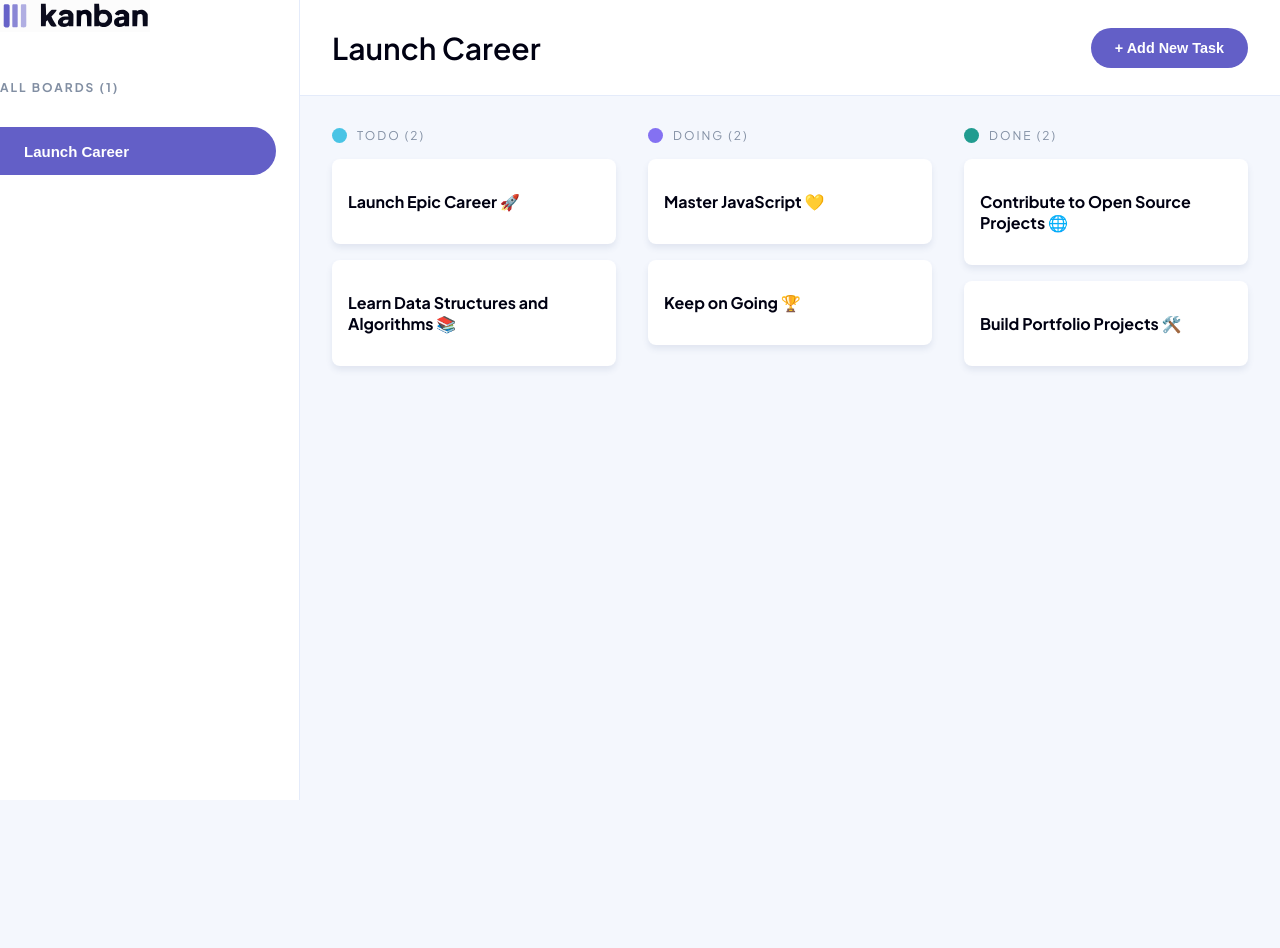
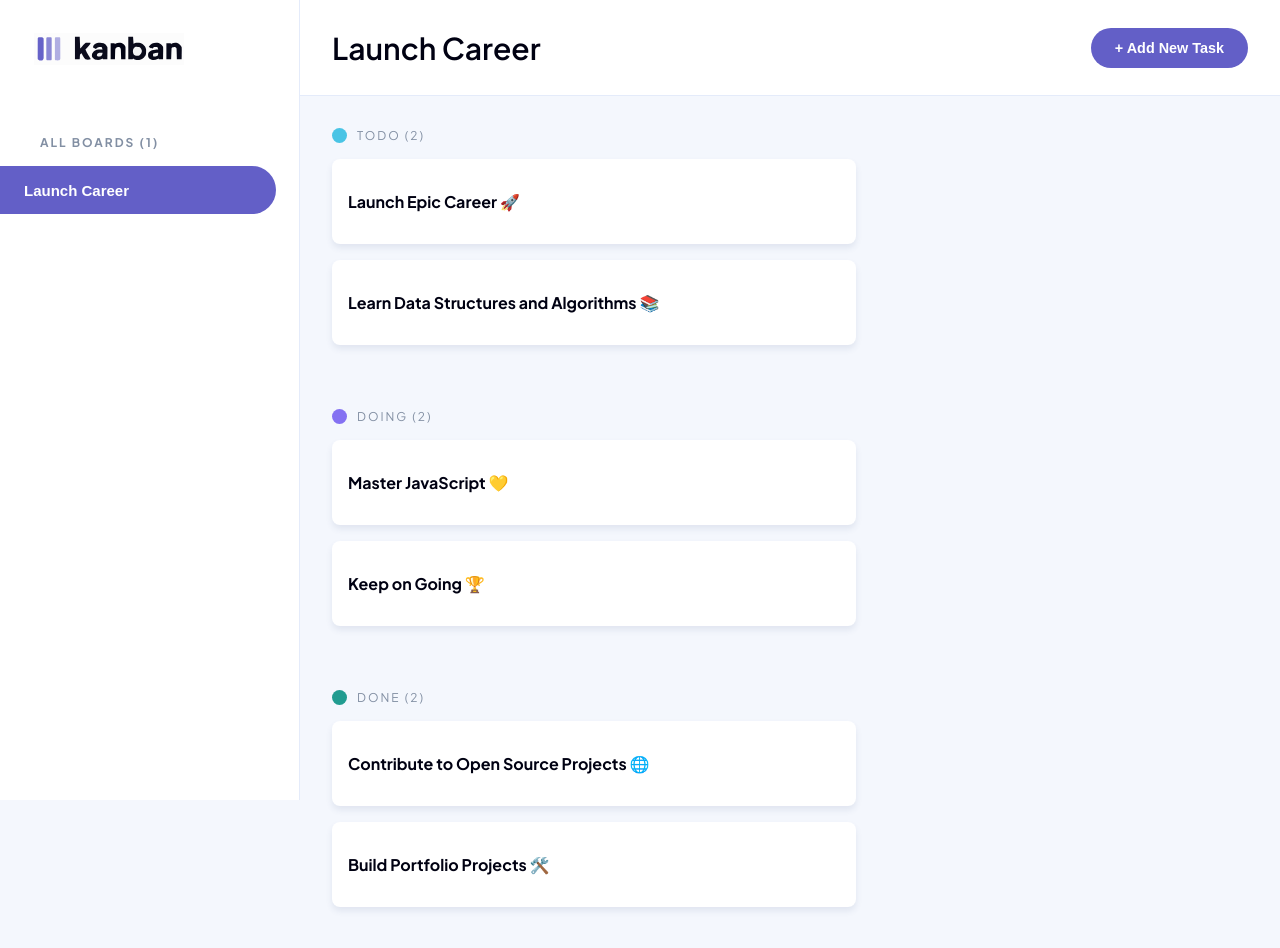
Before and after one commit to P-ule-P/PUGPUL25129_fto2502_Group-B2_Pugisho-Pule_JSL05, a plain HTML site: page index.html in a window 1280 px wide. Before the commit the page ends 800 px from the top, so only its background shows below. Drawn offline with Linux system fonts and the light colour scheme.

Commit message:
Updated css rulesets for mobile and desktop viewing Added the updated Readme.md

```diff
--- a/styles.css
+++ b/styles.css
@@ -38,7 +38,7 @@ body {
 }
 
 #side-logo-div {
-  margin-bottom: 2rem;
+  margin: 33px 113px 54px 34px;
   display: flex;
   justify-content: flex-start;
 }
@@ -50,12 +50,13 @@ body {
 
 .boards-nav-links-div {
   display: flex;
+  text-align: start;
   flex-direction: column;
-  gap: 1rem;
 }
 
 h4 {
   font-size: 0.75rem;
+  margin-left: 40px;
   letter-spacing: 0.125rem;
   color: var(--secondary-font-color);
 }
@@ -123,6 +124,7 @@ header {
   display: flex;
   flex-direction: column;
   padding: 2rem;
+  width: 60%;
 }
 
 .card-column-main {
```
Also changed, not shown: 1 other file.
